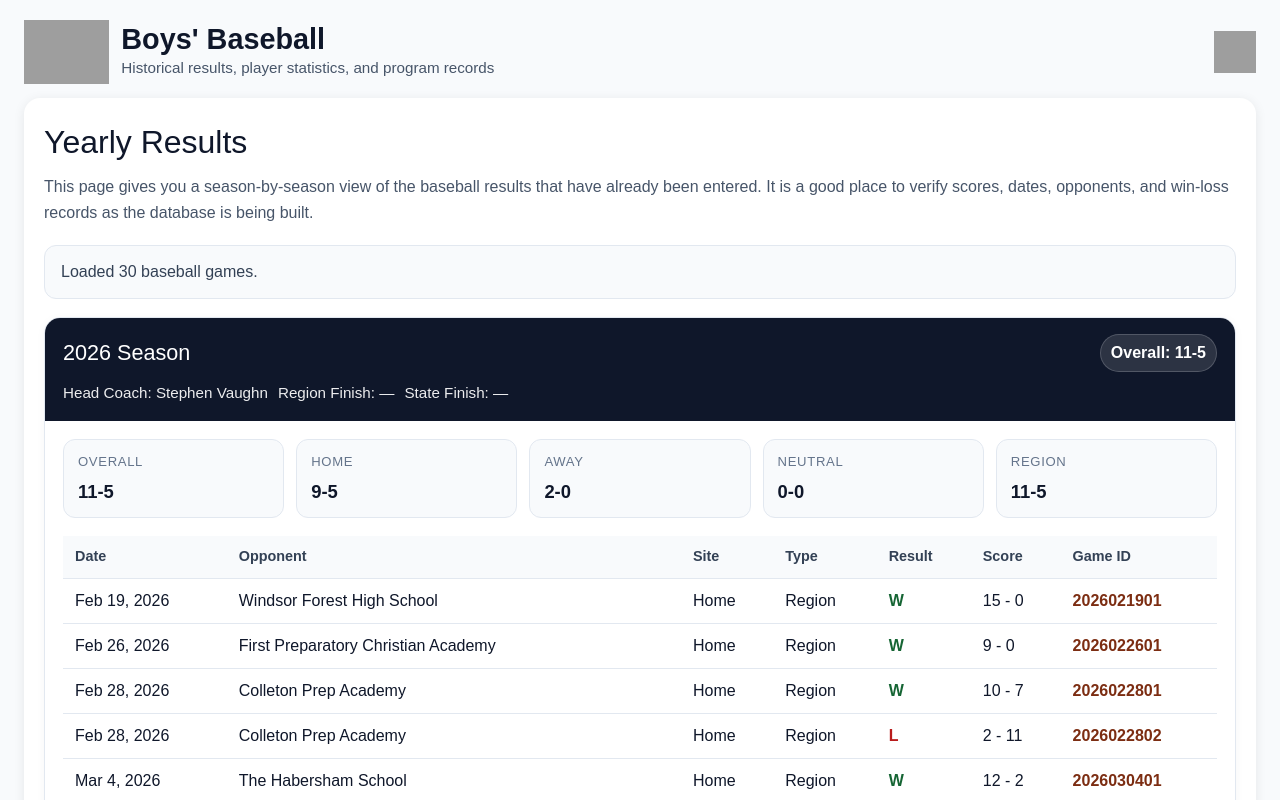
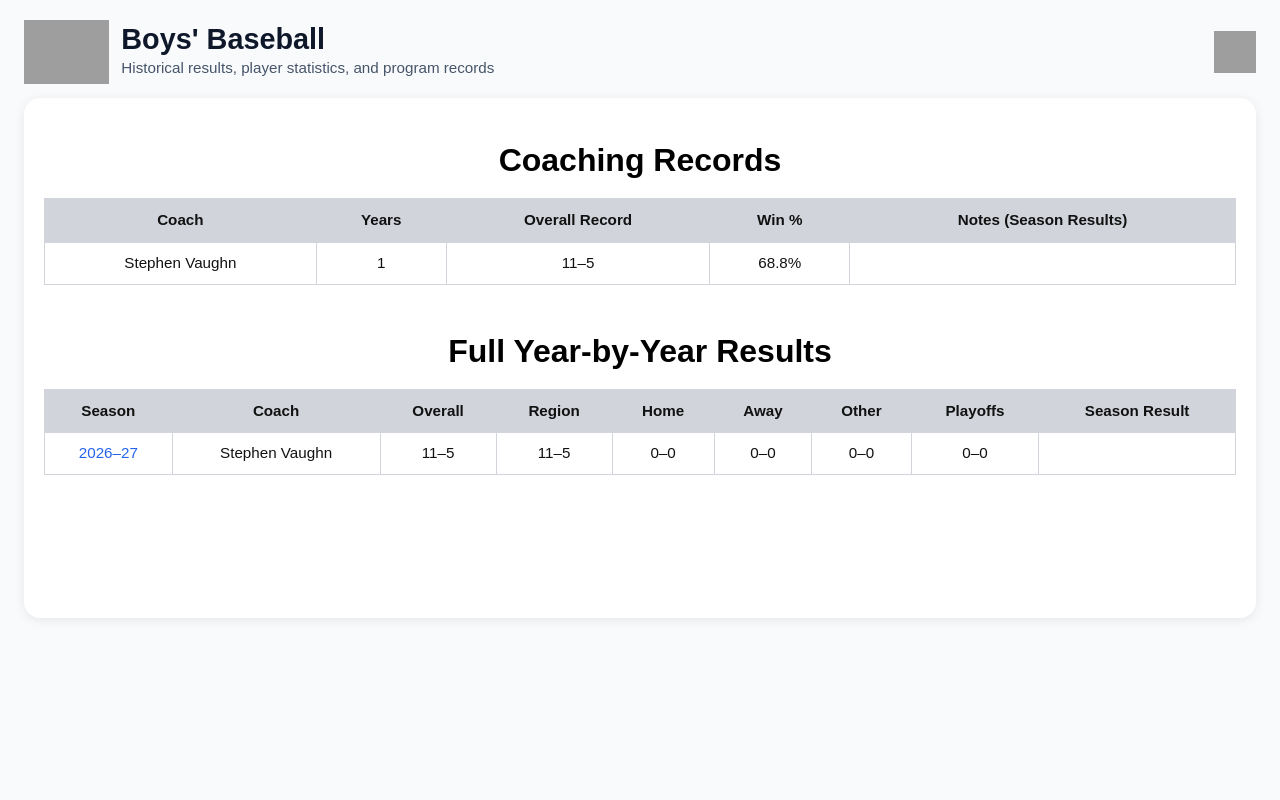
Before and after one commit to newonda1/st-andrews-basketball, a React (Vite) app: page /athletics/boys/baseball in a window 1280 px wide. Shown: the top 800 px of the page. Built offline with nearby package versions, Linux system fonts and the light colour scheme; grey boxes are pictures that could not be loaded.

Commit message:
Update YearlyResults.jsx

```diff
--- a/src/boys/baseball/pages/YearlyResults.jsx
+++ b/src/boys/baseball/pages/YearlyResults.jsx
@@ -2,131 +2,71 @@ import React, { useEffect, useMemo, useState } from "react";
 import { Link } from "react-router-dom";
 
 const styles = {
-  pageTitle: {
-    marginTop: 0,
-    marginBottom: "8px",
+  page: {
+    width: "100%",
+  },
+  sectionTitle: {
+    textAlign: "center",
     fontSize: "2rem",
-    color: "#0f172a",
-  },
-  intro: {
-    marginTop: 0,
-    marginBottom: "20px",
-    color: "#475569",
-    lineHeight: 1.6,
+    fontWeight: 700,
+    margin: "18px 0 14px",
+    color: "#000",
   },
   status: {
-    padding: "14px 16px",
-    borderRadius: "12px",
-    background: "#f8fafc",
-    color: "#334155",
-    marginBottom: "18px",
-    border: "1px solid #e2e8f0",
-  },
-  seasonCard: {
-    border: "1px solid #e2e8f0",
-    borderRadius: "16px",
-    overflow: "hidden",
-    marginBottom: "22px",
-    boxShadow: "0 2px 10px rgba(0,0,0,0.04)",
-  },
-  seasonHeader: {
-    background: "#0f172a",
-    color: "white",
-    padding: "16px 18px",
-  },
-  seasonTitleRow: {
-    display: "flex",
-    justifyContent: "space-between",
-    alignItems: "center",
-    gap: "12px",
-    flexWrap: "wrap",
-  },
-  seasonTitle: {
-    margin: 0,
-    fontSize: "1.35rem",
-  },
-  recordBadge: {
-    fontWeight: 700,
-    background: "rgba(255,255,255,0.12)",
-    padding: "6px 10px",
-    borderRadius: "999px",
-    border: "1px solid rgba(255,255,255,0.18)",
-  },
-  seasonMeta: {
-    marginTop: "10px",
-    display: "flex",
-    gap: "10px",
-    flexWrap: "wrap",
-    fontSize: "0.95rem",
-    opacity: 0.92,
-  },
-  seasonBody: {
-    padding: "18px",
-    background: "white",
-  },
-  summaryGrid: {
-    display: "grid",
-    gridTemplateColumns: "repeat(auto-fit, minmax(170px, 1fr))",
-    gap: "12px",
-    marginBottom: "18px",
-  },
-  summaryBox: {
-    border: "1px solid #e2e8f0",
-    borderRadius: "12px",
-    padding: "12px 14px",
-    background: "#f8fafc",
-  },
-  summaryLabel: {
-    margin: 0,
-    color: "#64748b",
-    fontSize: "0.82rem",
-    textTransform: "uppercase",
-    letterSpacing: "0.05em",
-  },
-  summaryValue: {
-    margin: "6px 0 0",
-    fontSize: "1.15rem",
-    fontWeight: 700,
-    color: "#0f172a",
+    textAlign: "center",
+    fontSize: "1rem",
+    color: "#475569",
+    margin: "8px 0 20px",
   },
   tableWrap: {
+    width: "100%",
     overflowX: "auto",
+    marginBottom: "42px",
   },
   table: {
     width: "100%",
     borderCollapse: "collapse",
-    minWidth: "760px",
+    background: "transparent",
   },
   th: {
-    textAlign: "left",
+    background: "#d1d5db",
+    color: "#111",
+    fontWeight: 700,
+    fontSize: "0.95rem",
+    textAlign: "center",
     padding: "10px 12px",
-    background: "#f8fafc",
-    borderBottom: "1px solid #e2e8f0",
-    color: "#334155",
-    fontSize: "0.9rem",
+    border: "1px solid #d1d5db",
     whiteSpace: "nowrap",
   },
   td: {
-    padding: "10px 12px",
-    borderBottom: "1px solid #e2e8f0",
-    color: "#0f172a",
-    verticalAlign: "top",
+    padding: "9px 12px",
+    border: "1px solid #d1d5db",
+    textAlign: "center",
+    fontSize: "0.95rem",
+    color: "#111",
+    verticalAlign: "middle",
+    background: "transparent",
+  },
+  leftTd: {
+    textAlign: "left",
+  },
+  notesCell: {
+    textAlign: "center",
+    lineHeight: 1.45,
+    whiteSpace: "pre-line",
+  },
+  link: {
+    color: "#2563eb",
+    textDecoration: "none",
+    fontWeight: 500,
   },
   muted: {
     color: "#64748b",
   },
-  win: {
-    fontWeight: 700,
-    color: "#166534",
-  },
-  loss: {
-    fontWeight: 700,
-    color: "#b91c1c",
-  },
-  gameLink: {
-    color: "#7c2d12",
-    textDecoration: "none",
-    fontWeight: 700,
+  noData: {
+    textAlign: "center",
+    color: "#64748b",
+    padding: "18px 0 6px",
   },
 };
 
@@ -142,31 +82,84 @@ function formatDateFromGameId(gameId) {
   if (Number.isNaN(date.getTime())) return "—";
 
   return date.toLocaleDateString("en-US", {
-    month: "short",
+    month: "numeric",
     day: "numeric",
-    year: "numeric",
+    year: "2-digit",
     timeZone: "UTC",
   });
 }
 
-function seasonLabel(seasonId) {
-  return String(seasonId ?? "");
+function seasonDisplay(seasonId) {
+  const year = Number(seasonId);
+  if (!Number.isFinite(year)) return String(seasonId ?? "—");
+  const next = String(year + 1).slice(-2);
+  return `${year}–${next}`;
 }
 
 function buildRecord(games, filterFn = () => true) {
   const filtered = games.filter(filterFn);
   const wins = filtered.filter((game) => game.Result === "W").length;
   const losses = filtered.filter((game) => game.Result === "L").length;
-  return `${wins}-${losses}`;
+  return { wins, losses, text: `${wins}–${losses}` };
 }
 
-function classifyGameType(gameType) {
-  const value = String(gameType ?? "").toLowerCase();
-  if (value.includes("region")) return "Region";
-  if (value.includes("state")) return "State Tournament";
-  if (value.includes("playoff")) return "State Tournament";
-  if (value.includes("showcase")) return "Showcase";
-  return "Non-Region";
+function classifyGameBucket(game) {
+  const gameType = String(game.GameType ?? "").toLowerCase();
+  if (gameType.includes("region") && !gameType.includes("tournament")) return "region";
+  if (game.LocationType === "Home") return "home";
+  if (game.LocationType === "Away") return "away";
+  return "other";
+}
+
+function sortGamesChronologically(games) {
+  return games.slice().sort((a, b) => Number(a.GameID) - Number(b.GameID));
+}
+
+function computeCoachSummaries(seasonsWithGames) {
+  const coachMap = new Map();
+
+  seasonsWithGames.forEach(({ season, games }) => {
+    const coach = season.HeadCoach || "Unknown";
+    if (!coachMap.has(coach)) {
+      coachMap.set(coach, {
+        coach,
+        seasons: [],
+        wins: 0,
+        losses: 0,
+        notes: [],
+      });
+    }
+
+    const entry = coachMap.get(coach);
+    entry.seasons.push(Number(season.SeasonID));
+
+    const overall = buildRecord(games);
+    entry.wins += overall.wins;
+    entry.losses += overall.losses;
+
+    const notes = [];
+    if (season.RegionFinish) notes.push(season.RegionFinish);
+    if (season.StateFinish) notes.push(season.StateFinish);
+    if (notes.length) {
+      entry.notes.push(`${seasonDisplay(season.SeasonID)}: ${notes.join(" & ")}`);
+    }
+  });
+
+  return Array.from(coachMap.values())
+    .map((entry) => {
+      const totalGames = entry.wins + entry.losses;
+      const winPct = totalGames ? `${((entry.wins / totalGames) * 100).toFixed(1)}%` : "—";
+      const minSeason = Math.min(...entry.seasons);
+      return {
+        coach: entry.coach,
+        years: entry.seasons.length,
+        overall: `${entry.wins}–${entry.losses}`,
+        winPct,
+        notes: entry.notes.join("\n"),
+        sortKey: Number.isFinite(minSeason) ? minSeason : 9999,
+      };
+    })
+    .sort((a, b) => b.sortKey - a.sortKey);
 }
 
 export default function YearlyResults() {
@@ -199,12 +192,7 @@ export default function YearlyResults() {
 
         setGames(safeGames);
         setSeasons(safeSeasons);
-
-        if (!safeGames.length) {
-          setStatus("No baseball games were found yet.");
-        } else {
-          setStatus(`Loaded ${safeGames.length} baseball games.`);
-        }
+        setStatus("");
       } catch (error) {
         setStatus(error?.message || "Failed to load baseball data.");
       }
@@ -242,126 +230,131 @@ export default function YearlyResults() {
     return Array.from(seasonMap.values())
       .map(({ season, games: seasonGames }) => ({
         season,
-        games: seasonGames.slice().sort((a, b) => Number(a.GameID) - Number(b.GameID)),
+        games: sortGamesChronologically(seasonGames),
       }))
       .filter((entry) => entry.games.length > 0)
-      .sort((a, b) => Number(b.season.SeasonID) - Number(a.season.SeasonID));
+      .sort((a, b) => Number(a.season.SeasonID) - Number(b.season.SeasonID));
   }, [games, seasons]);
 
-  return (
-    <div>
-      <h1 style={styles.pageTitle}>Yearly Results</h1>
-      <p style={styles.intro}>
-        This page gives you a season-by-season view of the baseball results that
-        have already been entered. It is a good place to verify scores, dates,
-        opponents, and win-loss records as the database is being built.
-      </p>
-
-      <div style={styles.status}>{status}</div>
-
-      {seasonsWithGames.length === 0 ? (
-        <div style={styles.status}>No season results are available yet.</div>
-      ) : (
-        seasonsWithGames.map(({ season, games: seasonGames }) => {
-          const overallRecord = buildRecord(seasonGames);
-          const homeRecord = buildRecord(seasonGames, (game) => game.LocationType === "Home");
-          const awayRecord = buildRecord(seasonGames, (game) => game.LocationType === "Away");
-          const neutralRecord = buildRecord(seasonGames, (game) => game.LocationType === "Neutral");
-          const regionRecord = buildRecord(
-            seasonGames,
-            (game) => String(game.GameType ?? "").toLowerCase().includes("region")
+  const coachSummaries = useMemo(
+    () => computeCoachSummaries(seasonsWithGames),
+    [seasonsWithGames]
   );
 
+  const yearlyRows = useMemo(() => {
+    return seasonsWithGames.map(({ season, games: seasonGames }) => {
+      const overall = buildRecord(seasonGames).text;
+      const region = buildRecord(seasonGames, (game) => classifyGameBucket(game) === "region").text;
+      const home = buildRecord(seasonGames, (game) => classifyGameBucket(game) === "home").text;
+      const away = buildRecord(seasonGames, (game) => classifyGameBucket(game) === "away").text;
+      const other = buildRecord(seasonGames, (game) => classifyGameBucket(game) === "other").text;
+      const playoffs = buildRecord(
+        seasonGames,
+        (game) => String(game.GameType ?? "").toLowerCase().includes("state")
+      ).text;
+
+      const seasonResults = [season.RegionFinish, season.StateFinish].filter(Boolean).join(" & ");
+
+      return {
+        seasonId: season.SeasonID,
+        seasonLabel: seasonDisplay(season.SeasonID),
+        coach: season.HeadCoach || "—",
+        overall,
+        region,
+        home,
+        away,
+        other,
+        playoffs,
+        seasonResult: seasonResults || "",
+      };
+    });
+  }, [seasonsWithGames]);
+
   return (
-            <section key={season.SeasonID} style={styles.seasonCard}>
-              <div style={styles.seasonHeader}>
-                <div style={styles.seasonTitleRow}>
-                  <h2 style={styles.seasonTitle}>{seasonLabel(season.SeasonID)} Season</h2>
-                  <div style={styles.recordBadge}>Overall: {overallRecord}</div>
-                </div>
+    <div style={styles.page}>
+      {status ? <div style={styles.status}>{status}</div> : null}
 
-                <div style={styles.seasonMeta}>
-                  <span>Head Coach: {season.HeadCoach || "—"}</span>
-                  <span>Region Finish: {season.RegionFinish || "—"}</span>
-                  <span>State Finish: {season.StateFinish || "—"}</span>
-                </div>
-              </div>
-
-              <div style={styles.seasonBody}>
-                <div style={styles.summaryGrid}>
-                  <div style={styles.summaryBox}>
-                    <p style={styles.summaryLabel}>Overall</p>
-                    <p style={styles.summaryValue}>{overallRecord}</p>
-                  </div>
-                  <div style={styles.summaryBox}>
-                    <p style={styles.summaryLabel}>Home</p>
-                    <p style={styles.summaryValue}>{homeRecord}</p>
-                  </div>
-                  <div style={styles.summaryBox}>
-                    <p style={styles.summaryLabel}>Away</p>
-                    <p style={styles.summaryValue}>{awayRecord}</p>
-                  </div>
-                  <div style={styles.summaryBox}>
-                    <p style={styles.summaryLabel}>Neutral</p>
-                    <p style={styles.summaryValue}>{neutralRecord}</p>
-                  </div>
-                  <div style={styles.summaryBox}>
-                    <p style={styles.summaryLabel}>Region</p>
-                    <p style={styles.summaryValue}>{regionRecord}</p>
-                  </div>
-                </div>
+      <h2 style={styles.sectionTitle}>Coaching Records</h2>
 
       <div style={styles.tableWrap}>
         <table style={styles.table}>
           <thead>
             <tr>
-                        <th style={styles.th}>Date</th>
-                        <th style={styles.th}>Opponent</th>
-                        <th style={styles.th}>Site</th>
-                        <th style={styles.th}>Type</th>
-                        <th style={styles.th}>Result</th>
-                        <th style={styles.th}>Score</th>
-                        <th style={styles.th}>Game ID</th>
+              <th style={styles.th}>Coach</th>
+              <th style={styles.th}>Years</th>
+              <th style={styles.th}>Overall Record</th>
+              <th style={styles.th}>Win %</th>
+              <th style={styles.th}>Notes (Season Results)</th>
             </tr>
           </thead>
           <tbody>
-                      {seasonGames.map((game) => {
-                        const hasScore =
-                          game.TeamScore !== null &&
-                          game.TeamScore !== undefined &&
-                          game.OpponentScore !== null &&
-                          game.OpponentScore !== undefined;
+            {coachSummaries.length === 0 ? (
+              <tr>
+                <td style={styles.td} colSpan={5}>
+                  <span style={styles.muted}>No coaching data available yet.</span>
+                </td>
+              </tr>
+            ) : (
+              coachSummaries.map((coach) => (
+                <tr key={coach.coach}>
+                  <td style={styles.td}>{coach.coach}</td>
+                  <td style={styles.td}>{coach.years}</td>
+                  <td style={styles.td}>{coach.overall}</td>
+                  <td style={styles.td}>{coach.winPct}</td>
+                  <td style={{ ...styles.td, ...styles.notesCell }}>{coach.notes || ""}</td>
+                </tr>
+              ))
+            )}
+          </tbody>
+        </table>
+      </div>
 
-                        return (
-                          <tr key={game.GameID}>
-                            <td style={styles.td}>{formatDateFromGameId(game.GameID)}</td>
-                            <td style={styles.td}>{game.Opponent || "—"}</td>
-                            <td style={styles.td}>{game.LocationType || "—"}</td>
-                            <td style={styles.td}>{classifyGameType(game.GameType)}</td>
+      <h2 style={styles.sectionTitle}>Full Year-by-Year Results</h2>
+
+      <div style={styles.tableWrap}>
+        <table style={styles.table}>
+          <thead>
+            <tr>
+              <th style={styles.th}>Season</th>
+              <th style={styles.th}>Coach</th>
+              <th style={styles.th}>Overall</th>
+              <th style={styles.th}>Region</th>
+              <th style={styles.th}>Home</th>
+              <th style={styles.th}>Away</th>
+              <th style={styles.th}>Other</th>
+              <th style={styles.th}>Playoffs</th>
+              <th style={styles.th}>Season Result</th>
+            </tr>
+          </thead>
+          <tbody>
+            {yearlyRows.length === 0 ? (
+              <tr>
+                <td style={styles.td} colSpan={9}>
+                  <span style={styles.muted}>No yearly baseball results are available yet.</span>
+                </td>
+              </tr>
+            ) : (
+              yearlyRows.map((row) => (
+                <tr key={row.seasonId}>
                   <td style={styles.td}>
-                              <span style={game.Result === "W" ? styles.win : styles.loss}>
-                                {game.Result || "—"}
-                              </span>
-                            </td>
-                            <td style={styles.td}>
-                              {hasScore ? `${game.TeamScore} - ${game.OpponentScore}` : <span style={styles.muted}>—</span>}
-                            </td>
-                            <td style={styles.td}>
-                              <Link to={`/athletics/boys/baseball/games/${game.GameID}`} style={styles.gameLink}>
-                                {game.GameID}
+                    <Link to={`/athletics/boys/baseball/seasons/${row.seasonId}`} style={styles.link}>
+                      {row.seasonLabel}
                     </Link>
                   </td>
+                  <td style={styles.td}>{row.coach}</td>
+                  <td style={styles.td}>{row.overall}</td>
+                  <td style={styles.td}>{row.region}</td>
+                  <td style={styles.td}>{row.home}</td>
+                  <td style={styles.td}>{row.away}</td>
+                  <td style={styles.td}>{row.other}</td>
+                  <td style={styles.td}>{row.playoffs}</td>
+                  <td style={{ ...styles.td, ...styles.leftTd }}>{row.seasonResult}</td>
                 </tr>
-                        );
-                      })}
+              ))
+            )}
           </tbody>
         </table>
       </div>
     </div>
-            </section>
-          );
-        })
-      )}
-    </div>
   );
 }
```
Lines whose indentation alone changed are shown as unchanged.
